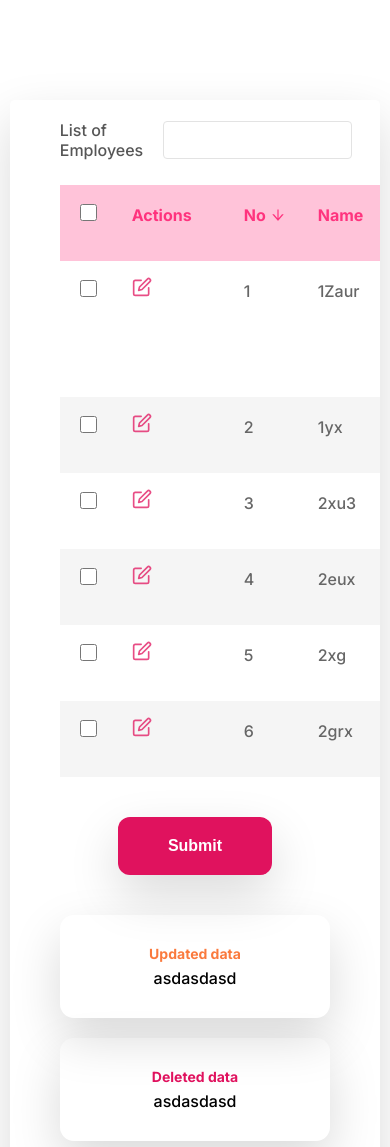
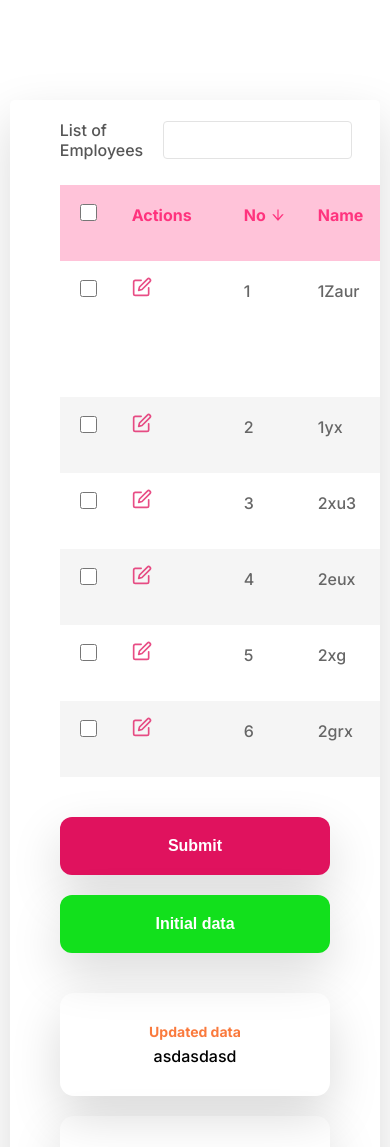
Before and after one commit to ZaurZahid/challange-app-table, a React (Create React App) app: page / in a window 390 px wide. Shown: the top 1147 px of the page. Built offline with nearby package versions, Linux system fonts and the light colour scheme.

Commit message:
returnToInitialData

```diff
--- a/src/components/DataSheet/data_sheet.module.css
+++ b/src/components/DataSheet/data_sheet.module.css
@@ -15,18 +15,32 @@
   margin-top: 40px;
 }
 
-.Submit {
+.BtnContainer button {
   font-size: 16px;
   font-weight: 600;
   padding: 20px 50px;
-  background-color: #e0125e;
-  color: white;
   border-radius: 12px;
   box-shadow: 0px 20px 50px rgb(0 0 0 / 15%);
 }
 
+.Submit {
+  background-color: #e0125e;
+  color: white;
+  margin-right: 40px;
+}
+
 .Submit:hover {
   color: #e0125e;
+  background-color: white;
+}
+
+.Initial {
+  background-color: #12e01c;
+  color: white;
+}
+
+.Initial:hover {
+  color: #12e01c;
   background-color: white;
 }
 
@@ -89,4 +103,13 @@
     line-height: 18px;
     margin-bottom: 5px;
   }
+
+  .BtnContainer {
+    flex-direction: column;
+  }
+
+  .Submit {
+    margin-right: 0;
+    margin-bottom: 20px;
+  }
 }
--- a/src/components/DataSheet/index.jsx
+++ b/src/components/DataSheet/index.jsx
@@ -32,6 +32,7 @@ function index() {
 		date_birth: "",
 		phonenumber: ""
 	}
+
 	const [hasErr, setHasErr] = useState(initialErr);
 	const [viewJson, setViewJson] = useState(false);
 
@@ -148,7 +149,7 @@ function index() {
 		if (JSON.stringify(clonedData[index]) === JSON.stringify(editingField)) {
 			// console.log('the same');
 			setAlert({
-				bgC: 'rgb(255 129 0 / 69%)',
+				bgC: 'rgb(255 129 0)',
 				open: true,
 				message: 'Values are the same'
 			})
@@ -166,7 +167,7 @@ function index() {
 
 				handleBack()
 				setAlert({
-					bgC: '#04ff008c',
+					bgC: '#04ff00',
 					open: true,
 					message: 'Table updated'
 				})
@@ -194,7 +195,6 @@ function index() {
 			}, 500);
 		}
 	};
-
 
 	const validation = (id, name, value) => {
 		switch (name) {
@@ -250,6 +250,18 @@ function index() {
 		setViewJson(true)
 	}
 
+	const returnToInitialData = () => {
+		fetchData()
+
+		setAlert({
+			bgC: '#04ff00',
+			open: true,
+			message: 'Returned to initial value'
+		})
+	}
+
+
+
 	return (
 		<Loading isLoading={!data}>
 			<div className={style.DataSheet}>
@@ -276,6 +288,7 @@ function index() {
 
 					<div className={style.BtnContainer}>
 						<button onClick={viewJsonData} className={style.Submit}>{viewJson ? "Hide" : "Submit"}</button>
+						<button onClick={returnToInitialData} className={style.Initial}>Initial data</button>
 					</div>
 
 					{/* viewJson */ true &&
--- a/src/components/SnackBar/snackbar.module.css
+++ b/src/components/SnackBar/snackbar.module.css
@@ -1,6 +1,5 @@
 .Snackbar {
-  width: 200px;
-  padding: 20px;
+  padding: 20px 30px;
   position: fixed;
   top: 2%;
   right: 2%;
@@ -13,5 +12,6 @@
 
 .Snackbar span {
   font-size: 16px;
-  color: rgb(0, 0, 0);
+  font-weight: 600;
+  color: rgb(255, 255, 255);
 }
```
